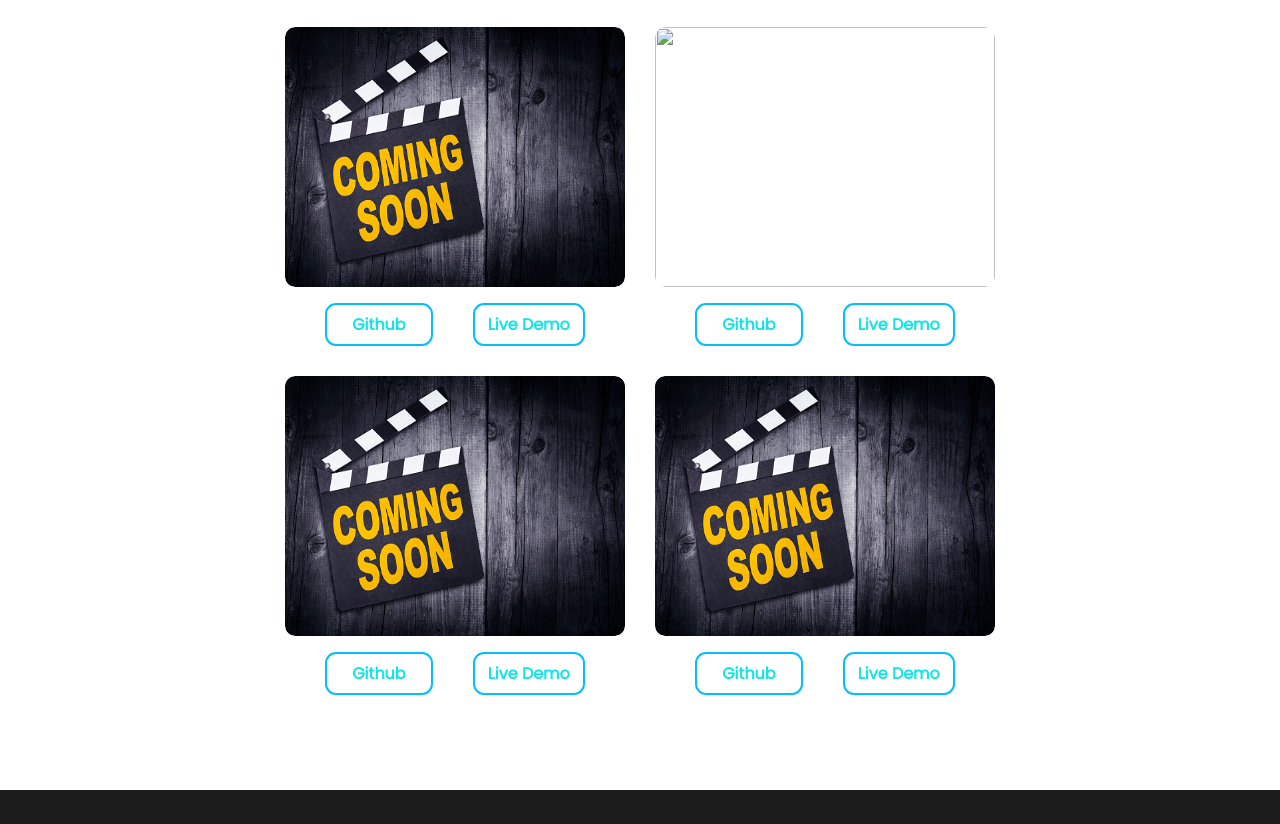
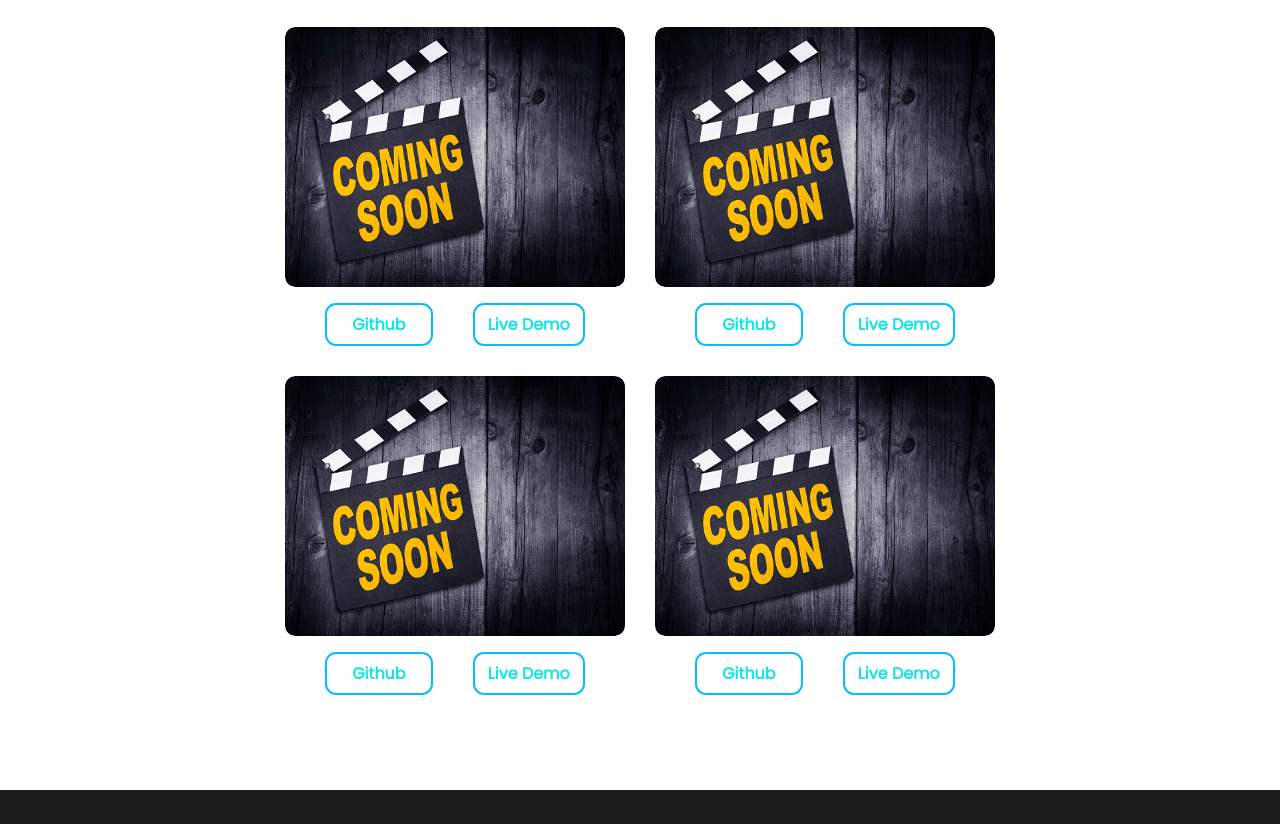
Before and after one commit to ShayanJamil519/Portfolio, a plain HTML site: page MyWebsite.html in a window 1280 px wide. Shown: the part 3174-3998 px from the top of the page. Drawn offline with Linux system fonts and the light colour scheme; the site is published under a folder, as on GitHub Pages, so addresses that start at the root find nothing.

Commit message:
Update MyWebsite.html

```diff
--- a/MyWebsite.html
+++ b/MyWebsite.html
@@ -215,7 +215,7 @@
             </div>
             <div class="box">
                 <div class="box-img">
-                    <img src="/ppp.jpg" alt="">
+                    <img src="ppp.jpg" alt="">
                 </div>
                 <div class="box-btn">
                     <a href="" class="btn">Github</a>
```
